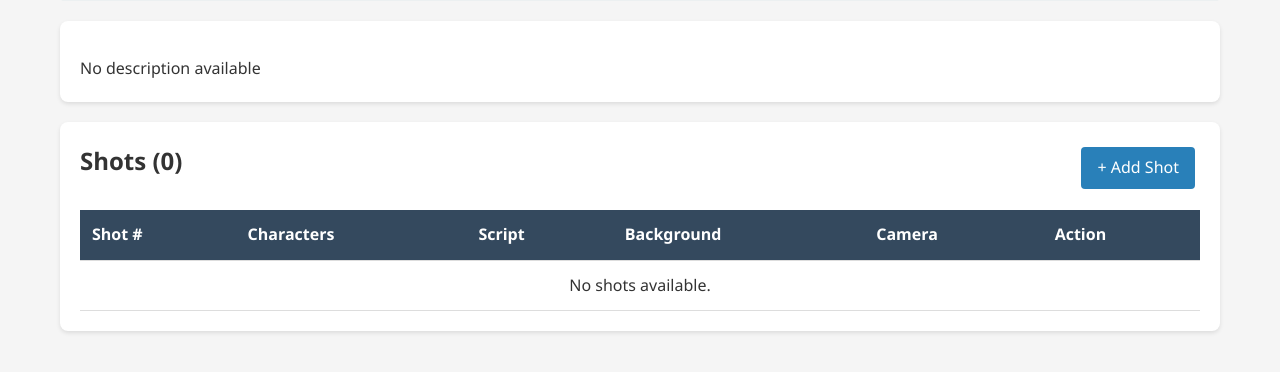
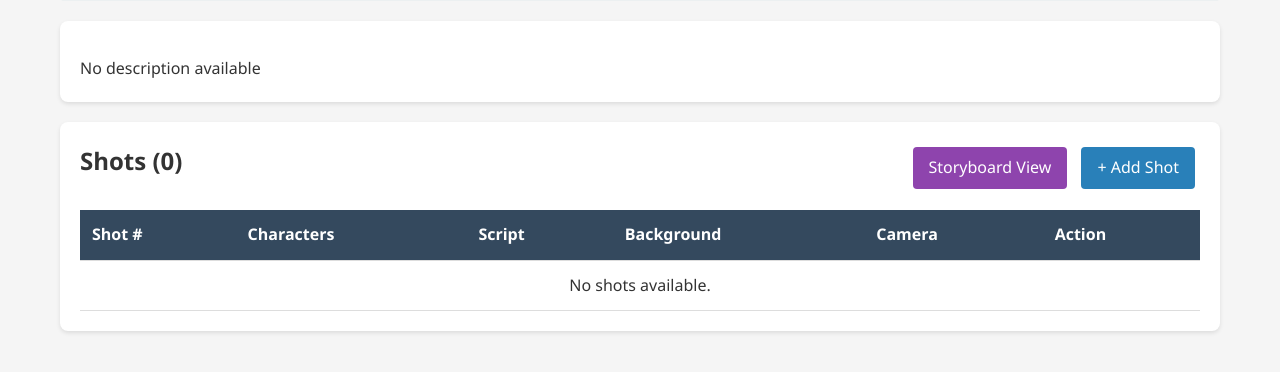
Before and after one commit to lejeunecedric/Memoon, a Django app: template templates/series/sequence_detail.html in a window 1280 px wide. Shown: the part 364-736 px from the top of the page. Run offline with Django 5.2, Linux system fonts and the light colour scheme; the template is opened without the code that fills it, so the values that code supplies are empty.

Commit message:
feat(07-01): add storyboard links to episode and sequence detail pages
- Added Storyboard View button to episode_detail.html header
- Added Storyboard View button to sequence_detail.html header
- Buttons link to new storyboard grid views

```diff
--- a/templates/series/episode_detail.html
+++ b/templates/series/episode_detail.html
@@ -14,6 +14,7 @@
     <div style="display: flex; justify-content: space-between; align-items: center;">
         <h2>{{ episode }}</h2>
         <div>
+            <a href="{% url 'series:episode_storyboard' episode.pk %}" class="btn" style="background-color: #8e44ad;">Storyboard View</a>
             <a href="{% url 'series:episode_otio_export' episode.pk %}" class="btn" target="_blank">Export OTIO</a>
         </div>
     </div>
--- a/templates/series/sequence_detail.html
+++ b/templates/series/sequence_detail.html
@@ -19,7 +19,10 @@
 <div class="card">
     <div style="display: flex; justify-content: space-between; align-items: center; margin-bottom: 15px;">
         <h2>Shots ({{ shots|length }})</h2>
-        <a href="{% url 'series:shot_add' sequence.pk %}" class="btn">+ Add Shot</a>
+        <div>
+            <a href="{% url 'series:sequence_storyboard' sequence.pk %}" class="btn" style="background-color: #8e44ad;">Storyboard View</a>
+            <a href="{% url 'series:shot_add' sequence.pk %}" class="btn">+ Add Shot</a>
+        </div>
     </div>
 
     <table>
```
